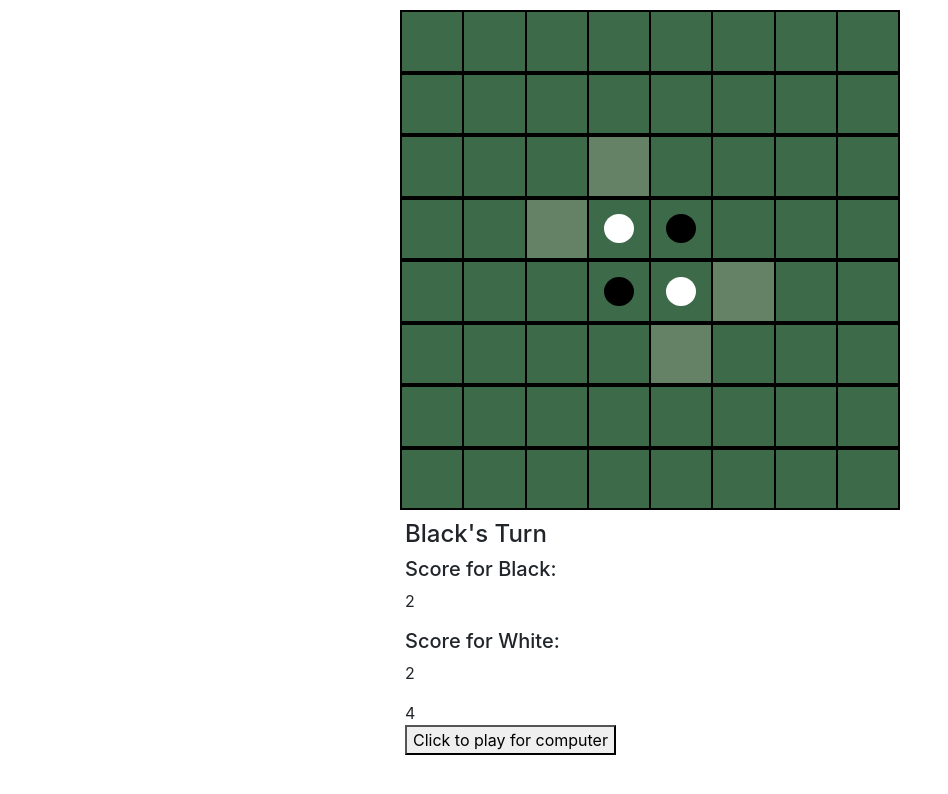
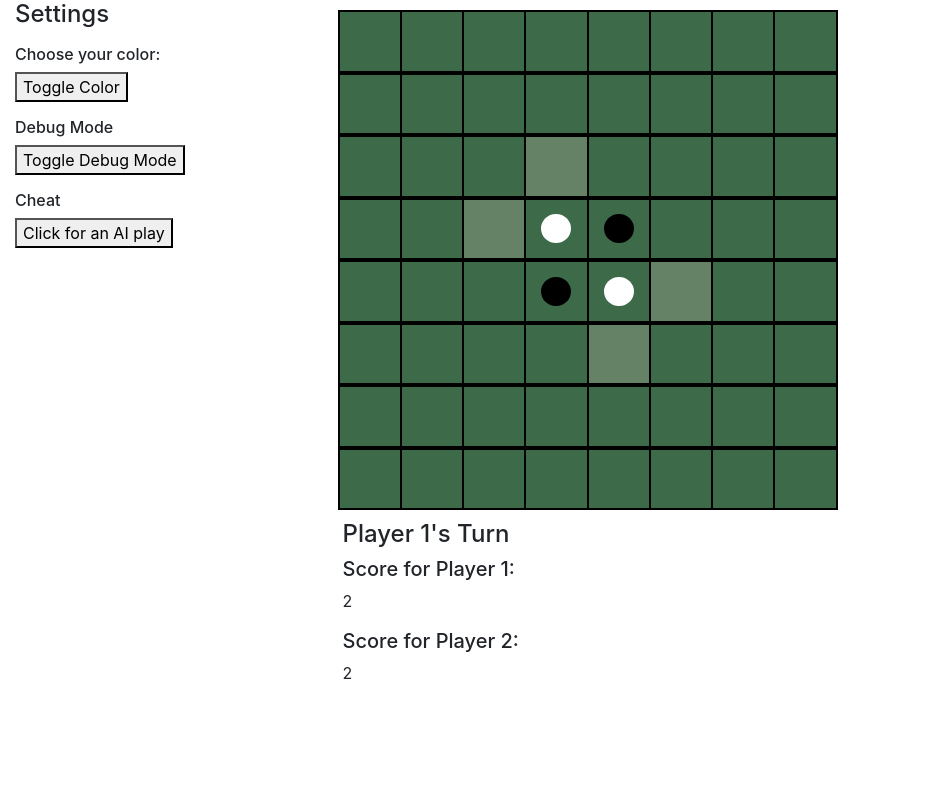
Before and after one commit to jcoriell/othello_deployed, a React (Create React App) app: page / in a window 1280 px wide. Both pictures are taken after a click on the button "Human v. Human". Shown: the top 794 px of the page, without its empty margins (0-948 px from the left). Built offline with nearby package versions, Linux system fonts and the light colour scheme.

Commit message:
have some new features like a debug mode

```diff
--- a/src/App.css
+++ b/src/App.css
@@ -36,13 +36,13 @@
   background: #8e9984;
 }
 
-.col{
+.mycol{
   height: 100%;
   background: #3d6b49;
   border: 1px solid black;
 }
 
-.row{
+.myrow{
   height: 12.5%;
   border: 0.5px solid black;
 }
@@ -52,9 +52,13 @@
 
  }
 
-.container{
+.gamecontainer{
   width: 500px;
   height: 500px;
+}
+
+.settings{
+  width: 100px;
 }
 
 .gameboard{
--- a/src/App.js
+++ b/src/App.js
@@ -12,11 +12,12 @@ This program implements Othello. You can play with two humans, or a human can pl
 
 import React from 'react';
 import './App.css';
-import { Row, Container } from 'react-bootstrap';
+import { Row, Container, Col } from 'react-bootstrap';
 import Tile from './components/Tile';
+import DebugTile from './components/DebugTile'
 
-const black = 1;
-const white = 2;
+var black = 1;
+var white = 2;
 const available = 8;
 const blank = 0;
 
@@ -41,12 +42,15 @@ class App extends React.Component{
                             [0,0,0,0,available,0,0,0],
                             [0,0,0,0,0,0,0,0],
                             [0,0,0,0,0,0,0,0],],
-      activePlayer : 1,
-      inactivePlayer : 2,
+      activePlayer : black,
+      inactivePlayer : white,
       blackPoints: 2,
       whitePoints: 2,
       availablePoints: 4,
-      gameMode: 'menu'
+      gameMode: 'menu',
+      humanIsBlack: true,
+      debugBoards: [],
+      debugMode: false,
     }
     this.setPlayer = this.setPlayer.bind(this);
     this.handleGameState = this.handleGameState.bind(this);
@@ -66,13 +70,44 @@ class App extends React.Component{
     this.minimax = this.minimax.bind(this);
     this.updateState = this.updateState.bind(this);
     this.createGameBoard = this.createGameBoard.bind(this);
+    this.toggleColor = this.toggleColor.bind(this);
+    this.createDebugBoard = this.createDebugBoard.bind(this);
+    this.toggleDebug = this.toggleDebug.bind(this)
   }
+
+
+  createDebugBoard(gameInfo){
+
+    let result = gameInfo.gameState.map((i, rowIndex) => {
+
+      return(
+          <Row className = 'myrow' key = {rowIndex}>
+            {i.map((j, colIndex) => {
+              return(
+                <DebugTile
+                  key = {colIndex}
+                  tileValue = {j}
+                  humanIsBlack = {this.state.humanIsBlack}
+                  available = {available}
+                  />
+              )
+              })
+            }
+          </Row>
+        )
+      })
+
+      return result
+
+  }
+
+
 
   handleAI(gameInfo){
     console.log('ai has been handled')
     let coordinates = this.bestPlay(gameInfo)
-    let newGameState = this.handleGameState(coordinates.row, coordinates.col, white, gameInfo.gameState, gameInfo.gameStateTranspose)
-    this.updateState(newGameState.gameState, newGameState.gameStateTranspose, white)
+    let newGameState = this.handleGameState(coordinates.row, coordinates.col, gameInfo.activePlayer, gameInfo.gameState, gameInfo.gameStateTranspose)
+    this.updateState(newGameState.gameState, newGameState.gameStateTranspose, newGameState.activePlayer)
   }
 
   handleGameMode(mode){
@@ -131,7 +166,7 @@ class App extends React.Component{
     let coordinates = {row: inputRow, col: inputCol};
     */
 
-    let result = this.minimax(gameInfo, white, 4)
+    let result = this.minimax(gameInfo, gameInfo.activePlayer, 4)
     console.log(result)
     let coordinates = {row: result.row, col: result.col}
 
@@ -140,6 +175,7 @@ class App extends React.Component{
   }
 
   minimax(gameInfo, player, depth) {
+    let debugBoards = [];
     let newGameState = gameInfo.gameState;
     let newGameStateTranspose = gameInfo.gameStateTranspose;
     // find the row and column of available spots to play in the incoming gamestate
@@ -195,7 +231,7 @@ class App extends React.Component{
 
         //simiulate a play by the current player
         let result = this.handleGameState(availables[i].row, availables[i].col, player, newGameState, newGameStateTranspose)
-
+        debugBoards.push(this.createDebugBoard(result))
 
         // if the player is the (ai) white player,
         if (player === white){
@@ -251,6 +287,8 @@ class App extends React.Component{
       }
     }
 
+    var joined = this.state.debugBoards.concat(debugBoards);
+    this.setState({ debugBoards: joined })
     return moves[bestMove];
   }
 
@@ -499,7 +537,7 @@ class App extends React.Component{
      //Initialize Updated Game State and it's transpose
      let updatedGameState = gameState;
      let updatedGameStateTranspose = gameStateTranspose;
-     let inactivePlayer = (activePlayer === 1 ? 2 : 1)
+     let inactivePlayer = (activePlayer === black ? white : black)
 
     // color downward
     let downExistance = [];
@@ -830,7 +868,7 @@ class App extends React.Component{
     let result = gameState.map((i, rowIndex) => {
 
       return(
-          <Row key = {rowIndex}>
+          <Row className = 'myrow' key = {rowIndex}>
             {i.map((j, colIndex) => {
               return(
                 <Tile
@@ -845,6 +883,10 @@ class App extends React.Component{
                   gameState = {this.state.gameState}
                   gameStateTranspose = {this.state.gameStateTranspose}
                   updateState = {this.updateState}
+                  black = {black}
+                  white = {white}
+                  available = {available}
+                  humanIsBlack = {this.state.humanIsBlack}
 
                   />
               )
@@ -857,7 +899,13 @@ class App extends React.Component{
       return result
   }
 
+  toggleColor(){
+    this.setState({humanIsBlack: !this.state.humanIsBlack})
+  }
 
+  toggleDebug(){
+    this.setState({debugMode: !this.state.debugMode})
+  }
 
   render(){
 
@@ -874,38 +922,60 @@ class App extends React.Component{
                     }
 
     let gameMode = (this.state.gameMode === 'menu' ?
-                    <Container>
+                    <Container className = 'gamecontainer'>
                         <h3>Choose A Mode:</h3>
                         <button onClick={this.handleGameMode.bind(this, '2playergame')}>Human v. Human</button>
                         <button onClick={this.handleGameMode.bind(this, 'aigame')}>Human v. AI</button>
                     </Container> :
-                    <Container>
-                      <div className = 'gameboard'
+                    <Container className = 'gamecontainer'>
+
+                      <div className = 'gameboard' style={{display: 'inline-block'}}
+                      onTransitionEnd={this.state.gameMode === 'aigame' && this.state.activePlayer === white ? this.handleAI.bind(this, gameInfo) : null}
                          >
                         {this.createGameBoard(this.state.gameState)}
                       </div>
-                      <h4>{this.state.activePlayer === black ? 'Black' : 'White'}'s Turn</h4>
+
+
+                        <h4>{this.state.activePlayer === black ? 'Player 1' : 'Player 2'}'s Turn</h4>
                         <div>
-                        <h5>Score for Black:</h5>
+                          <h5>Score for Player 1:</h5>
                           <p>{this.state.blackPoints}</p>
                         </div>
                         <div>
-                        <h5>Score for White:</h5>
+                          <h5>Score for Player 2:</h5>
                           <p>{this.state.whitePoints}</p>
                         </div>
                         <div>
                           {this.state.gameMode === 'gameover' ? <h6>Game Over - {this.state.blackPoints === this.state.whitePoints ? 'Tie Game' :
                                                                                 (this.state.blackPoints > this.state.whitePoints ? 'Black Wins' : 'White Wins')} </h6> :  null}
                         </div>
-                      <div>{this.state.availablePoints}</div>
-                      <button onClick={this.handleAI.bind(this, gameInfo)}>Click to play for computer</button>
+
                     </Container>
                       )
+    let settings = <Container>
+                    <h4>Settings</h4>
+                    <h6 style={{marginTop: '1em'}}>Choose your color:</h6>
+                    <button onClick = {this.toggleColor}>Toggle Color</button>
+                    <h6 style={{marginTop: '1em'}}>Debug Mode</h6>
+                    <button onClick = {this.toggleDebug}>Toggle Debug Mode</button>
+                    <h6 style={{marginTop: '1em'}}>Cheat</h6>
+                    <button onClick={this.handleAI.bind(this, gameInfo)}>Click for an AI play</button>
+                  </Container>
+
+    let debugMode = <div style={{margin: '50px'}} >
+                    <h4>Debug Mode</h4>
+                    {this.state.debugBoards.map(item => <div style = {{width: '400px', height: '400px', margin: '2em 2em', float: 'left'}}>{item}</div>)}
+
+                    </div>
 
 
     return(
       <React.Fragment>
-        {gameMode}
+      <Row>
+        <Col className = 'settings' xs  = {3}>{settings}</Col>
+        <Col className = 'gameMode' xs = {4}>{gameMode}</Col>
+      </Row>
+        {this.state.debugMode ? <Row style = {{marginTop: '200px'}}><Col className = 'debug'>{debugMode}</Col></Row> : null}
       </React.Fragment>
     )
   }
--- /dev/null
+++ b/src/components/DebugTile.js
@@ -0,0 +1,50 @@
+import React from 'react';
+import '../App.css';
+import { Col } from 'react-bootstrap'
+
+class DebugTile extends React.Component{
+    constructor(){
+        super();
+        this.determineTileType = this.determineTileType.bind(this)
+    }
+
+    determineTileType(){
+        let result;
+
+        if (this.props.tileValue === 1){
+            if (this.props.humanIsBlack){
+                result = 'player1'
+            }
+            else{
+                result = 'player2'
+            }
+        }
+        else if (this.props.tileValue === 2){
+            if (this.props.humanIsBlack){
+                result = 'player2'
+            }
+            else{
+                result = 'player1'
+            }
+        }
+        else if (this.props.tileValue=== this.props.available){
+            result = 'adjacentTile'
+        }
+        else {
+            result = 'empty'
+        }
+        return result;
+    }
+
+    render(){
+        let tileStyle = this.determineTileType();
+
+        return(
+            <Col className = 'mycol'><div className = {tileStyle}></div></Col>
+        )
+    }
+
+}
+
+
+export default DebugTile;
```
Also changed, not shown: src/components/Tile.js (+17 -7 lines). Lines whose indentation alone changed are shown as unchanged.
